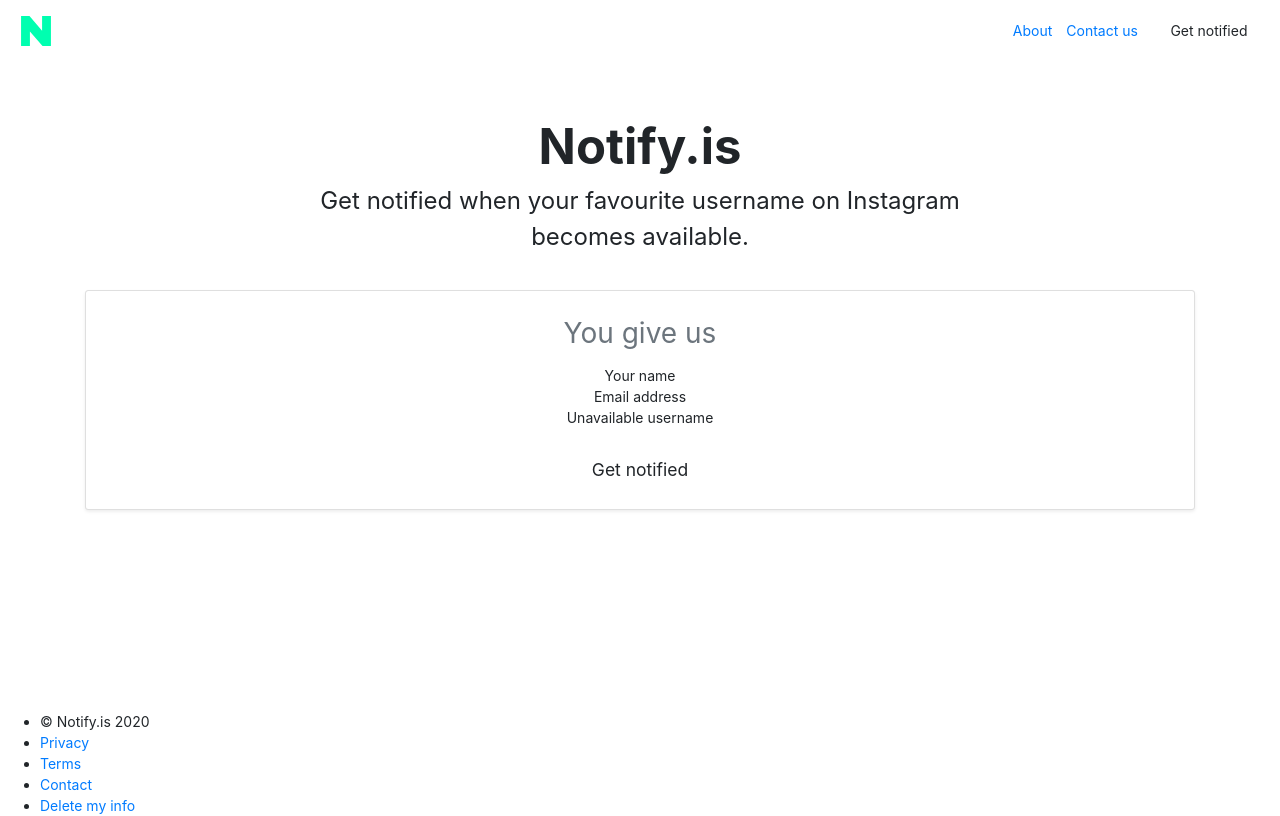
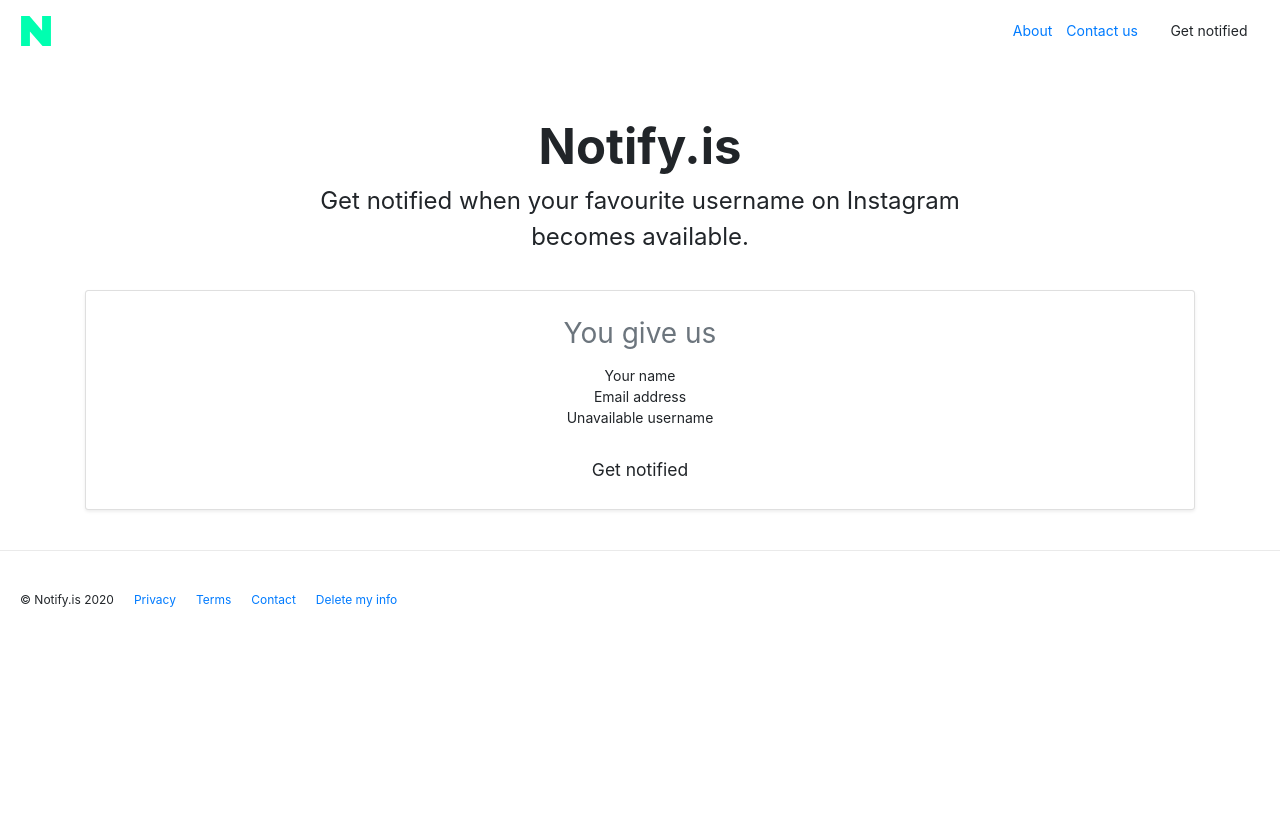
Before and after one commit to oliverproud/notify.is, a Next.js app: page / in a window 1280 px wide. Built offline with nearby package versions, Linux system fonts and the light colour scheme.

Commit message:
update styling for footer

```diff
--- a/styles/global.css
+++ b/styles/global.css
@@ -1,12 +1,9 @@
 html {
   font-size: 14px;
-  position: relative;
-  min-height: 100%;
 }
 
 body {
   color: #333;
-  margin-bottom: 60px; /* Margin bottom by footer height */
 }
 
 @media (min-width: 768px) {
@@ -36,25 +33,23 @@ body {
 }
 
 .footer {
-  display: flex; /* Vertically align text */
-  align-items: center; /* Vertically align text */
-  position: absolute;
-  bottom: 0;
   width: 100%;
-  height: 60px; /* Fixed height of the footer */
+  height: 100px;
+  margin-top: 40px;
+  border-top: 1px solid #eaeaea;
+  display: flex;
+  align-items: center;
 }
-
-.footer-menu {
+.footer-items {
   font-size: 12px;
-
 }
-ul.footer-menu {
+ul.footer-items {
   margin: 0;
   padding-left: 20px;
   padding-right: 20px;
 }
 
-.footer-menu li {
+.footer-items li {
   display: inline;
   margin-right: 20px;
 }
```
